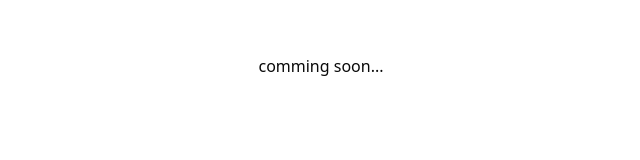
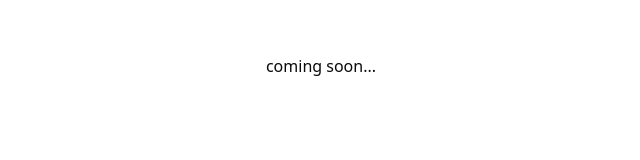
Before and after one commit to org-nakamura0907/nakamura0907-homepage, a Next.js app: page / in a window 1280 px wide. Shown: the part 1134-1294 px from the top of the page, without its empty margins (319-959 px from the left). Built offline with nearby package versions, Linux system fonts and the light colour scheme.

Commit message:
タイポ修正

```diff
--- a/src/app/page.tsx
+++ b/src/app/page.tsx
@@ -24,7 +24,7 @@ export default function Home() {
       </div>
 
       <div className="min-h-svh flex flex-col justify-center" ref={scrollNextRef}>
-        <div className="text-center">comming soon...</div>
+        <div className="text-center">coming soon...</div>
       </div>
     </>
   );
```
